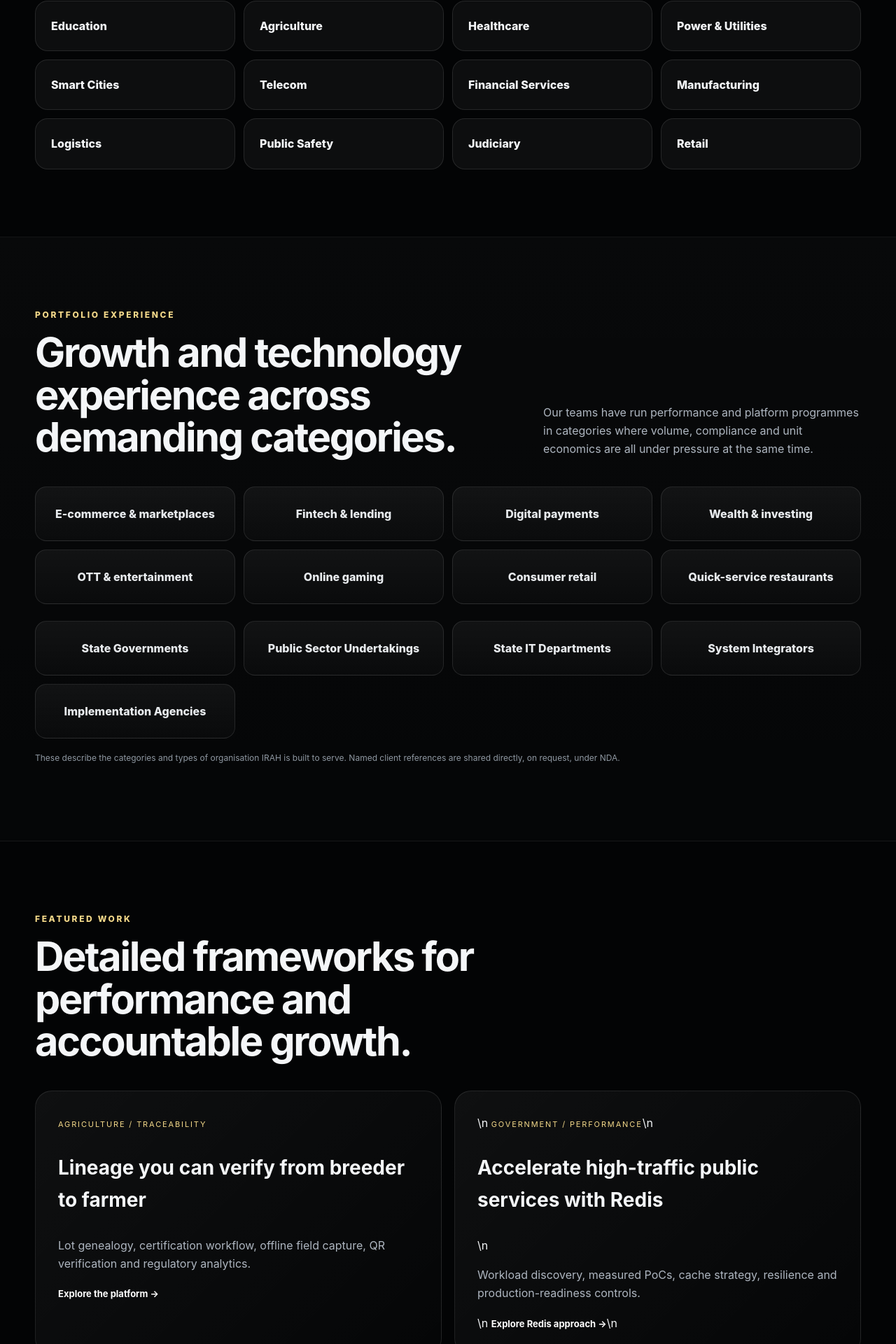
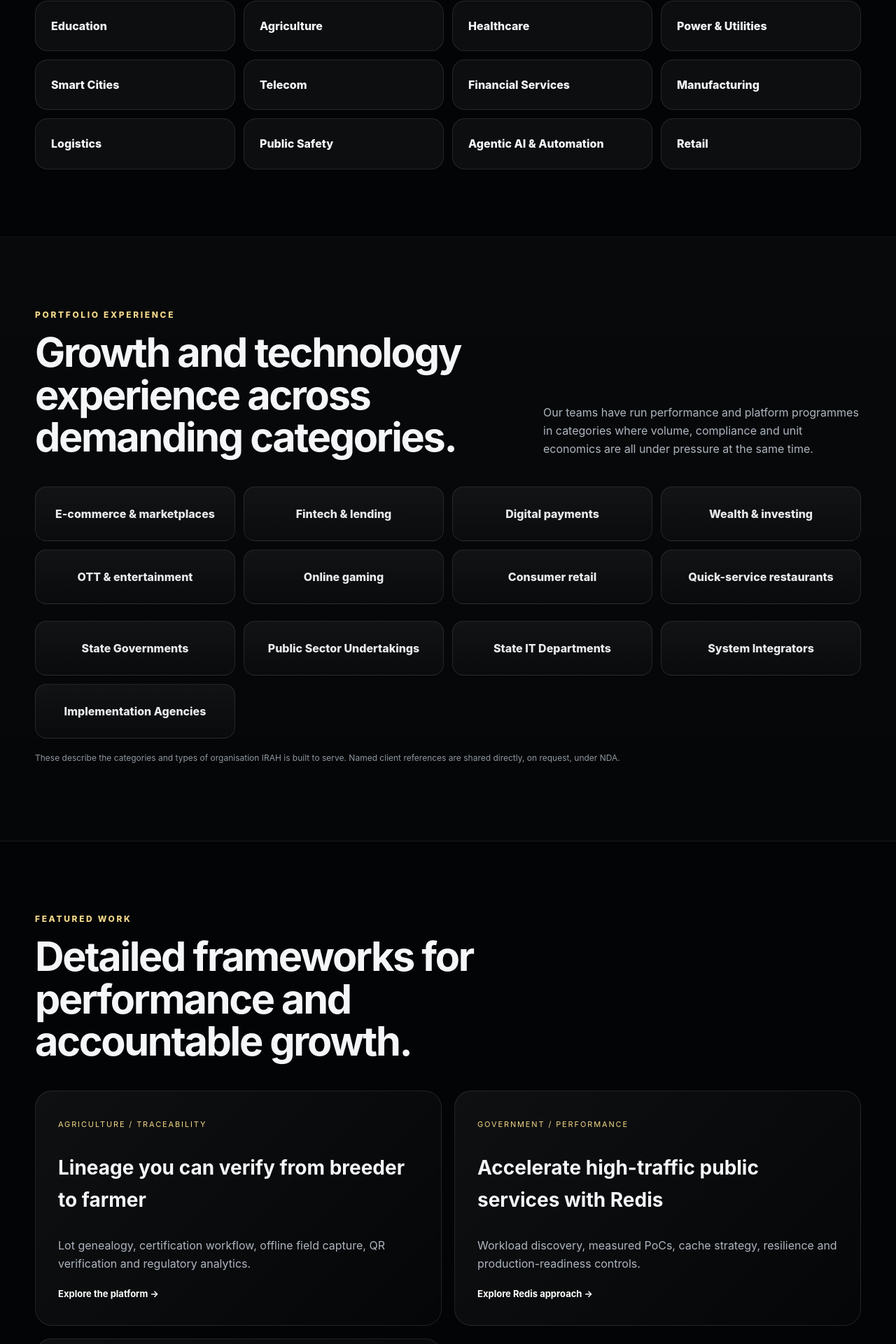
Before and after one commit to manasprasad7120-bit/IRAH, a React (Vite) app: page / in a window 1280 px wide. Shown: the part 6425-8345 px from the top of the page at 70% size. Built offline with nearby package versions, Linux system fonts and the light colour scheme.

Commit message:
Clean escaped newline text and update industry list

```diff
--- a/src/pages/Home.jsx
+++ b/src/pages/Home.jsx
@@ -28,7 +28,7 @@ const INDUSTRIES = [
   ['manufacturing', 'Manufacturing'],
   ['logistics', 'Logistics'],
   ['public-safety', 'Public Safety'],
-  ['judiciary', 'Judiciary'],
+  ['agentic-ai', 'Agentic AI & Automation'],
   ['retail', 'Retail'],
 ]
 
@@ -397,7 +397,7 @@ export default function Home() {
               </p>
               <b>Explore the platform →</b>
             </Link>
-            <Link className="case-teaser" to="/redis-government">\n              <span>GOVERNMENT / PERFORMANCE</span>\n              <h3>Accelerate high-traffic public services with Redis</h3>\n              <p>Workload discovery, measured PoCs, cache strategy, resilience and production-readiness controls.</p>\n              <b>Explore Redis approach →</b>\n            </Link>\n            <Link className="case-teaser" to="/redis-government">
+            <Link className="case-teaser" to="/redis-government">
               <span>GOVERNMENT / PERFORMANCE</span>
               <h3>Accelerate high-traffic public services with Redis</h3>
               <p>Workload discovery, measured PoCs, cache strategy, resilience and production-readiness controls.</p>
```
